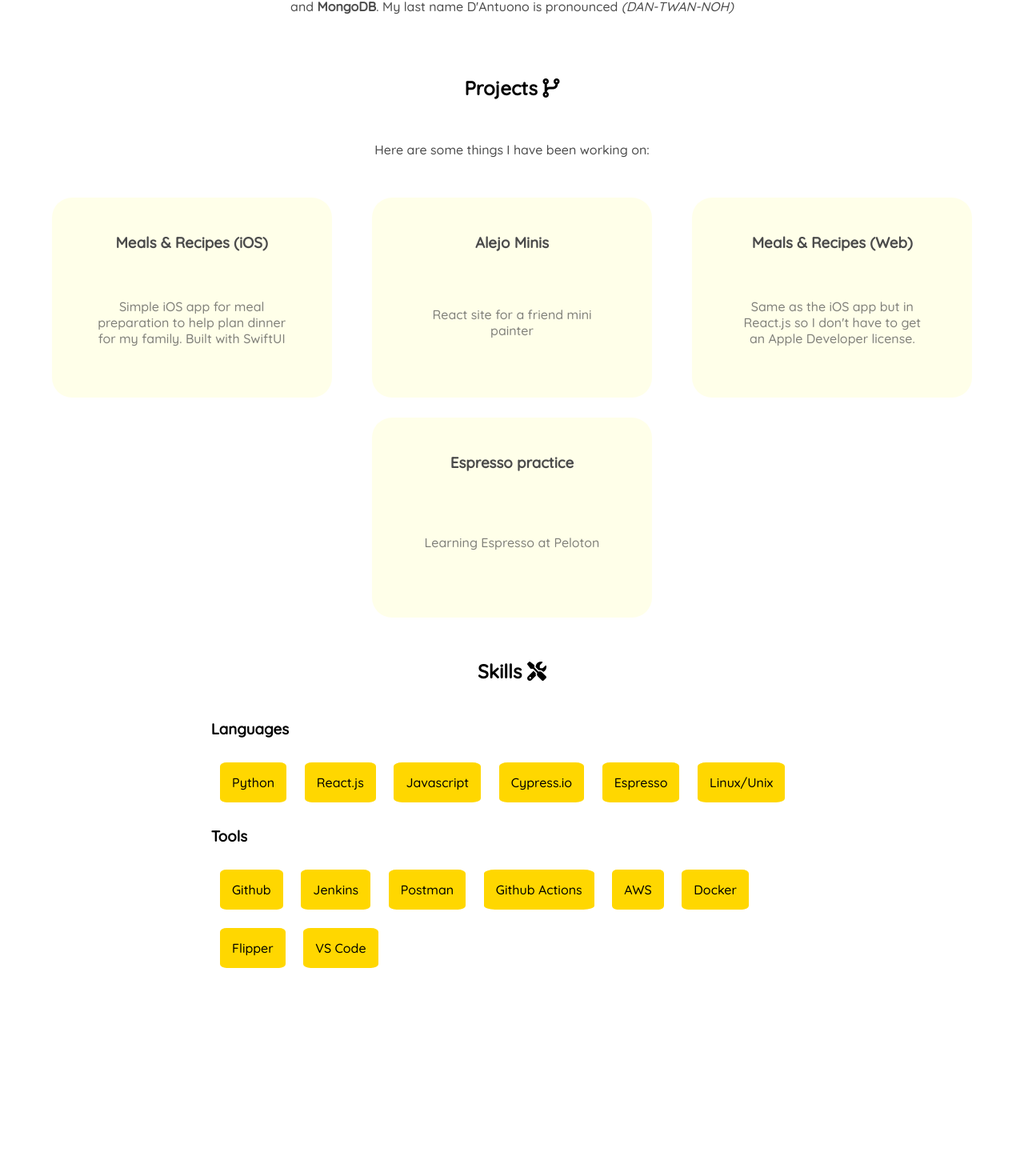
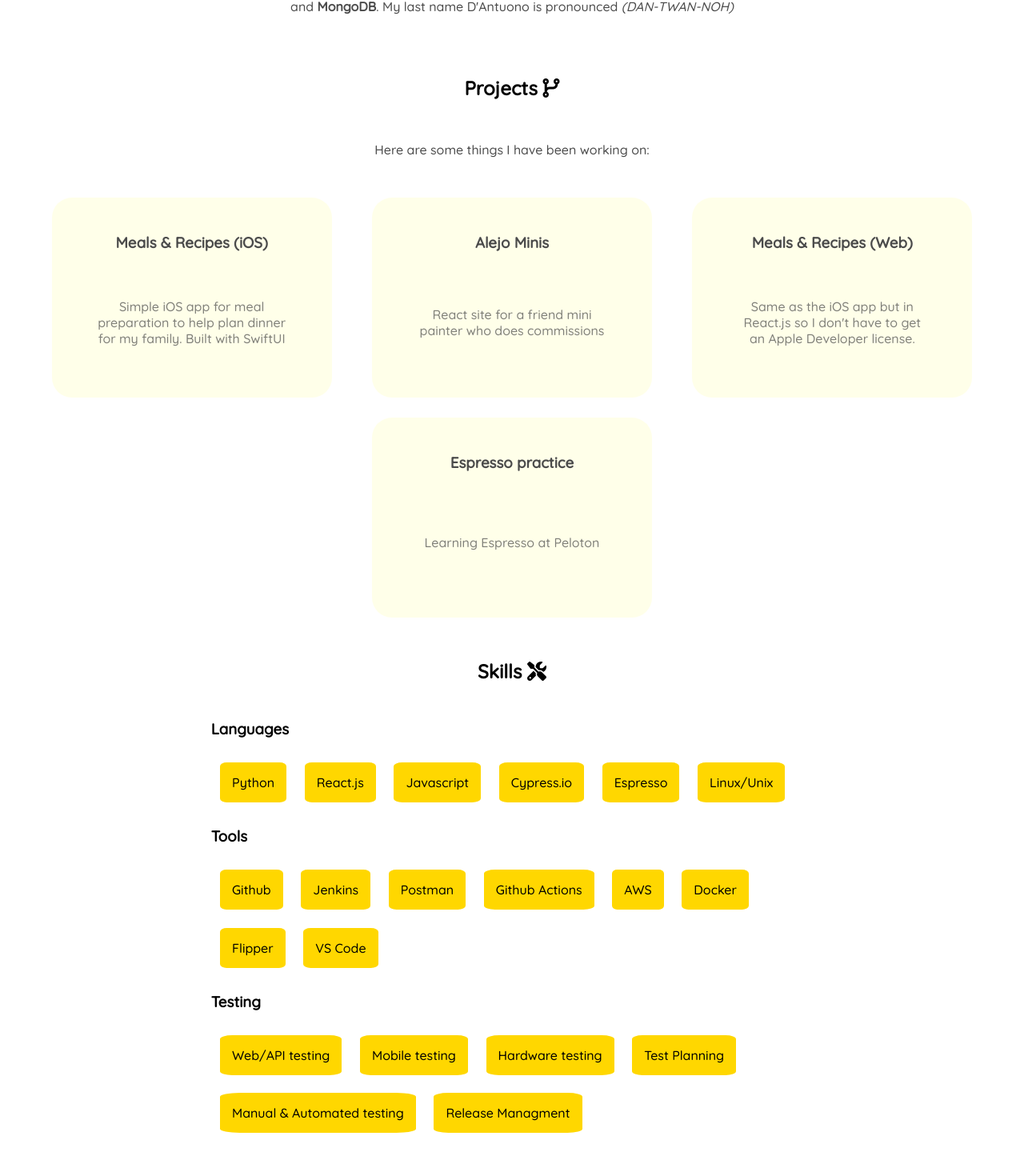
Before and after one commit to escosio/scottdantuono, a React (Create React App) app: page / in a window 1280 px wide. Shown: the part 231-1686 px from the top of the page at 80% size. Before the commit the page ends 1541 px from the top, so only its background shows below. Built offline with nearby package versions, Linux system fonts and the light colour scheme.

Commit message:
add testing skills

```diff
--- a/src/components/Projects.js
+++ b/src/components/Projects.js
@@ -10,7 +10,7 @@ export const Projects = () => {
     },
     {
       title: "Alejo Minis",
-      desc: "React site for a friend mini painter",
+      desc: "React site for a friend mini painter who does commissions",
       link: "https://alejo-minis.vercel.app/",
     },
     {
@@ -32,7 +32,7 @@ export const Projects = () => {
       <p>Here are some things I have been working on:</p>
       {projects.map((project, i) => (
           <a href={project.link} target="_blank">
-        <div sm className="project-card">
+        <div sm key={i} className="project-card">
             <h3>{project.title}</h3>
           <p>{project.desc}</p>
         </div>
--- a/src/components/Skills.js
+++ b/src/components/Skills.js
@@ -3,15 +3,18 @@ import React from "react";
 export const Skills = () => {
     const langs = ["Python", "React.js", "Javascript", "Cypress.io", "Espresso", "Linux/Unix"]
     const tools = ["Github", "Jenkins", "Postman", "Github Actions", "AWS", "Docker","Flipper", "VS Code"]
+    const testing = ["Web/API testing", "Mobile testing", "Hardware testing", "Test Planning", "Manual & Automated testing", "Release Managment"]
     return(
         <div id="skills" className="skills section">
             <h2>Skills <i class="fa-solid fa-screwdriver-wrench"></i></h2>
             {/* <li>QA Automation</li> */}
             <ul className="skill-list">
             <h3>Languages</h3>
-            {langs.map((lang, i) => <li className="skill-item">{lang}</li>)}
+            {langs.map((lang, i) => <li key={i} className="skill-item">{lang}</li>)}
             <h3>Tools</h3>
-            {tools.map((tool, i) => <li className="skill-item">{tool}</li>)}
+            {tools.map((tool, i) => <li key={i} className="skill-item">{tool}</li>)}
+            <h3>Testing</h3>
+            {testing.map((qaSkill, i) => <li key={i} className="skill-item testing-skill">{qaSkill}</li>)}
             </ul>
         </div>
     )
--- a/src/css/App.css
+++ b/src/css/App.css
@@ -140,6 +140,10 @@ ul {
   color: white;
 }
 
+/* .testing-skill ul {
+  list-style-type: circle;
+} */
+
 /* footer */
 
 #contact {
--- a/src/css/Projects.css
+++ b/src/css/Projects.css
@@ -2,33 +2,24 @@
     display: inline-grid;
     text-wrap: wrap;
     flex-wrap: wrap;
-    /* align-items: start; */
-    /* padding: auto; */
-    /* text-align: center; */
 }
 
 .project-card-container {
-    /* display: flex; */
     align-items: start;
     flex-wrap: wrap;
   }
 
 .project-card {
-    /* background-color: grey; */
-    background-image: url("");
     padding: 2%;
     margin: 2% 2% auto;
     border-radius: 25px;
     opacity: 70%;
-    /* border: 2px 2px black; */
     width: 300px;
     background-color: lightyellow;
-    /* background-color: rgb(218, 214, 190); */
     height: 200px;
 }
 
 .project-card:hover {
-    /* background-color: lightgray; */
     background-color: goldenrod;
     color: white;
     opacity: 80%;
```
